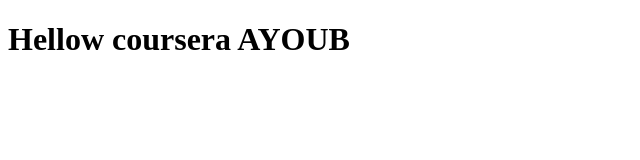
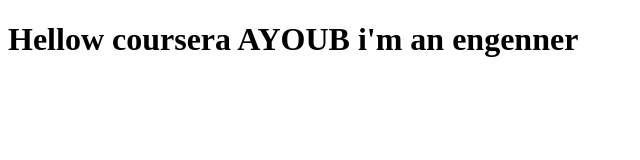
Before and after one commit to LAMOUDENAyoub/coursera-test, a plain HTML site: page index.html in a window 1280 px wide. Shown: the whole page, without its empty margins (0-640 px from the left). Drawn offline with Linux system fonts and the light colour scheme.

Commit message:
Changement au niveau de h1 balise

```diff
--- a/index.html
+++ b/index.html
@@ -7,6 +7,6 @@
     <title>Hellow coursera</title>
 </head>
 <body>
-    <h1>Hellow coursera AYOUB</h1>
+    <h1>Hellow coursera AYOUB i'm an engenner</h1>
 </body>
 </html>
```
